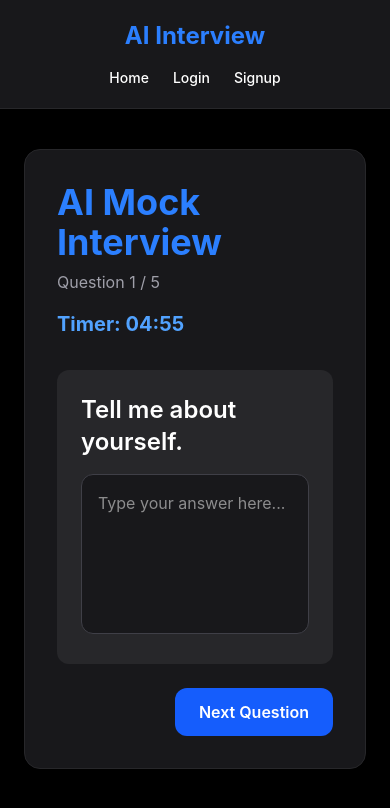
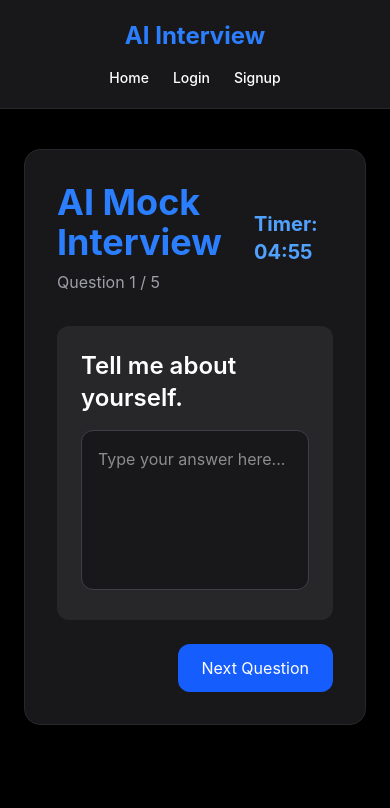
Before and after one commit to s-sandhiya-06/AI-mock-interview-platform, a React (Vite) app in the folder client/: page /interview in a window 390 px wide. Shown: the top 808 px of the page. Built offline with nearby package versions, Linux system fonts and the light colour scheme.

Commit message:
Completed interview submission and MongoDB integration

```diff
--- a/client/src/pages/Interview.jsx
+++ b/client/src/pages/Interview.jsx
@@ -1,46 +1,104 @@
 import { useState } from 'react'
+import axios from 'axios'
+
 import Timer from '../components/Timer'
 import questions from '../data/questions'
 
 function Interview() {
+
   const [currentQuestion, setCurrentQuestion] = useState(0)
   const [answer, setAnswer] = useState('')
-  const [timerKey, setTimerKey] = useState(0)
+  const [allAnswers, setAllAnswers] = useState([])
+  const [submitted, setSubmitted] = useState(false)
 
+  // NEXT QUESTION
   const nextQuestion = () => {
+
+    const updatedAnswers = [
+      ...allAnswers,
+      {
+        question: questions[currentQuestion],
+        answer: answer
+      }
+    ]
+
+    setAllAnswers(updatedAnswers)
+
+    setAnswer('')
+
     if (currentQuestion < questions.length - 1) {
       setCurrentQuestion(currentQuestion + 1)
-      setAnswer('')
-      setTimerKey(timerKey + 1)
     }
   }
 
-  const handleSubmit = () => {
-    alert('Interview Submitted Successfully!')
+  // SUBMIT INTERVIEW
+  const handleSubmit = async () => {
+
+    const finalAnswers = [
+      ...allAnswers,
+      {
+        question: questions[currentQuestion],
+        answer: answer
+      }
+    ]
+
+    try {
+
+      const response = await axios.post(
+        'http://localhost:5000/api/interview/save',
+        {
+          username: 'Sandy',
+          answers: finalAnswers
+        }
+      )
+
+      alert(response.data.message)
+
+      setSubmitted(true)
+
+      console.log(finalAnswers)
+
+    } catch (error) {
+
+      console.log(error)
+
+      alert('Error submitting interview')
+    }
   }
 
   return (
     <div className="min-h-screen bg-black text-white px-6 py-10">
+
       <div className="max-w-4xl mx-auto">
 
         <div className="bg-zinc-900 border border-zinc-800 rounded-2xl p-8 shadow-lg">
 
-          <div className="flex flex-col md:flex-row md:items-center md:justify-between gap-4 mb-8">
+          {/* HEADER */}
+
+          <div className="flex justify-between items-center mb-8">
 
             <div>
-              <h1 className="text-4xl font-bold text-blue-500 mb-2">
+
+              <h1 className="text-4xl font-bold text-blue-500">
                 AI Mock Interview
               </h1>
 
-              <p className="text-zinc-400">
+              <p className="text-zinc-400 mt-2">
                 Question {currentQuestion + 1} / {questions.length}
               </p>
+
             </div>
 
-            <Timer key={timerKey} duration={300} />
+            {!submitted && (
+              <Timer duration={300} />
+            )}
+
           </div>
 
+          {/* QUESTION */}
+
           <div className="bg-zinc-800 rounded-xl p-6 mb-6">
+
             <h2 className="text-2xl font-semibold mb-4">
               {questions[currentQuestion]}
             </h2>
@@ -49,32 +107,41 @@ function Interview() {
               value={answer}
               onChange={(e) => setAnswer(e.target.value)}
               placeholder="Type your answer here..."
-              className="w-full h-40 bg-zinc-900 border border-zinc-700 rounded-xl p-4 text-white outline-none focus:border-blue-500 resize-none"
+              className="w-full h-40 bg-zinc-900 border border-zinc-700 rounded-xl p-4 text-white outline-none resize-none"
             />
+
           </div>
+
+          {/* BUTTON */}
 
           <div className="flex justify-end">
 
             {currentQuestion === questions.length - 1 ? (
+
               <button
                 onClick={handleSubmit}
-                className="bg-green-600 hover:bg-green-700 transition px-6 py-3 rounded-xl font-semibold"
+                className="bg-green-600 hover:bg-green-700 px-6 py-3 rounded-xl"
               >
                 Submit Interview
               </button>
+
             ) : (
+
               <button
                 onClick={nextQuestion}
-                className="bg-blue-600 hover:bg-blue-700 transition px-6 py-3 rounded-xl font-semibold"
+                className="bg-blue-600 hover:bg-blue-700 px-6 py-3 rounded-xl"
               >
                 Next Question
               </button>
+
             )}
 
           </div>
 
         </div>
+
       </div>
+
     </div>
   )
 }
```
